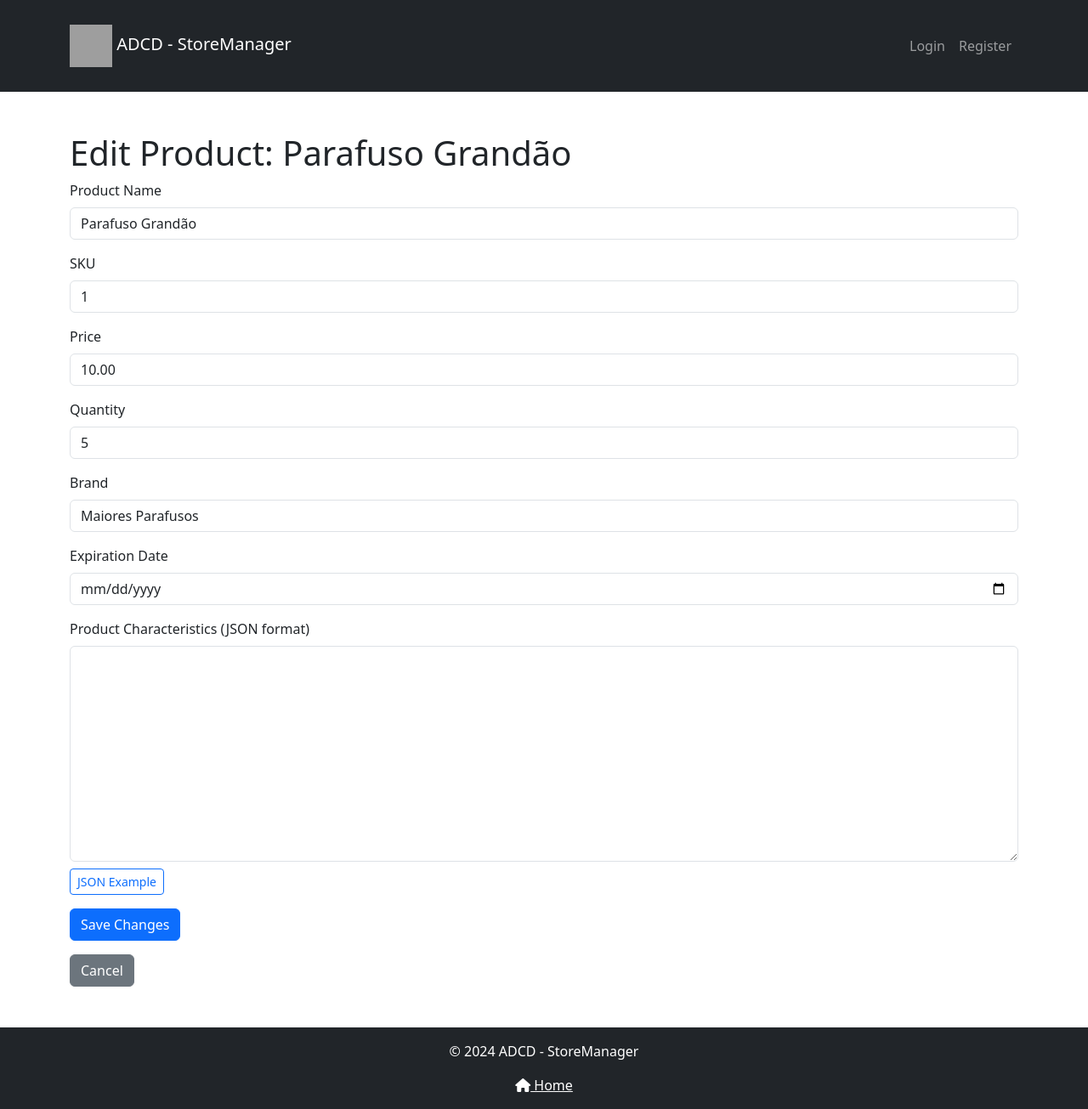
After one commit to JoaoRafael04/ADCD_StoreManager, a Django app: page /products/products/2/edit/ in a window 1280 px wide. The commit adds this page. Shown: the whole page at 85% size. Run offline with Django 5.2, Linux system fonts and the light colour scheme; a user stored in the database is signed in; data comes from the database, SQL or seed files in the repository; both versions use the stored data as it was after the commit; parts of the project's set-up code (start-up, migrations or seed data) failed here and were passed over; grey boxes are pictures that could not be loaded.

Commit message:
[Add] Product details com funcionalidades de editar e excluir produto.

```diff
--- /dev/null
+++ b/store_manager/apps/products/templates/edit_product.html
@@ -0,0 +1,69 @@
+{% extends 'base.html' %}
+{% load custom_filters %}
+
+{% block title %}Edit Product: {{ product.name }}{% endblock %}
+
+{% block content %}
+<h1>Edit Product: {{ product.name }}</h1>
+
+<form method="POST">
+    {% csrf_token %}
+    <div class="mb-3">
+        <label for="name" class="form-label">Product Name</label>
+        <input type="text" class="form-control" id="name" name="name" value="{{ product.name }}" required>
+    </div>
+
+    <div class="mb-3">
+        <label for="sku" class="form-label">SKU</label>
+        <input type="text" class="form-control" id="sku" name="sku" value="{{ product.sku }}" required>
+    </div>
+
+    <div class="mb-3">
+        <label for="price" class="form-label">Price</label>
+        <input type="number" step="0.01" class="form-control" id="price" name="price" value="{{ product.price }}" required>
+    </div>
+
+    <div class="mb-3">
+        <label for="quantity" class="form-label">Quantity</label>
+        <input type="number" class="form-control" id="quantity" name="quantity" value="{{ product.quantity }}" required>
+    </div>
+
+    <div class="mb-3">
+        <label for="brand" class="form-label">Brand</label>
+        <input type="text" class="form-control" id="brand" name="brand" value="{{ product.brand }}" required>
+    </div>
+
+    <div class="mb-3">
+        <label for="expiration_date" class="form-label">Expiration Date</label>
+        <input type="date" class="form-control" id="expiration_date" name="expiration_date" value="{{ product.expiration_date }}">
+    </div>
+
+    <div class="mb-3">
+        <label for="characteristics" class="form-label">Product Characteristics (JSON format)</label>
+
+        <!-- Textarea para o JSON -->
+        <textarea class="form-control" id="characteristics" name="characteristics" rows="10" required style="resize: vertical; min-height: 120px;"></textarea>
+
+        <!-- Botão para mostrar o exemplo -->
+        <button type="button" class="btn btn-outline-primary btn-sm mt-2" data-bs-toggle="collapse" data-bs-target="#exampleCollapse">
+            JSON Example
+        </button>
+
+        <!-- Exemplo de JSON com a possibilidade de expandir/ocultar -->
+        <div id="exampleCollapse" class="collapse mt-2">
+            <pre style="background-color: #f8f9fa; padding: 10px; font-family: 'Courier New', monospace;">
+{
+    "size": "M6",
+    "material": "stainless steel",
+    "thread_type": "metric"
+}
+            </pre>
+        </div>
+    </div>
+
+    <button type="submit" class="btn btn-primary">Save Changes</button>
+</form>
+
+<a href="{% url 'product_details' product.id %}" class="btn btn-secondary mt-3">Cancel</a>
+
+{% endblock %}
--- a/store_manager/apps/products/urls.py
+++ b/store_manager/apps/products/urls.py
@@ -2,6 +2,9 @@ from django.urls import path
 from . import views
 
 urlpatterns = [
+    path('products/<int:product_id>/edit/', views.edit_product, name='edit_product'),
+    path('products/<int:product_id>/delete/', views.delete_product, name='delete_product'),
+    path('product/<int:product_id>/details/', views.product_details, name='product_details'),
     path('subcategories/<int:subcategory_id>/products/', views.product_list, name='product_list'),
     path('subcategories/<int:subcategory_id>/products/add/', views.add_product, name='add_product'),
     path('subcategories/<int:subcategory_id>/edit/', views.edit_subcategory, name='edit_subcategory'),
--- a/store_manager/apps/products/views.py
+++ b/store_manager/apps/products/views.py
@@ -3,7 +3,7 @@ from django.contrib.auth.decorators import login_required
 from django.contrib import messages
 from .models import Category, Subcategory, Product
 from apps.companies.models import Branch, Company
-
+import json
 
 # View to list all categories for a specific branch
 @login_required
@@ -179,6 +179,11 @@ def product_list(request, subcategory_id):
     subcategory = get_object_or_404(Subcategory, id=subcategory_id)
     products = Product.objects.filter(subcategory=subcategory)
 
+    # Converte o campo `characteristics` para JSON
+    for product in products:
+        if isinstance(product.characteristics, str):
+            product.characteristics = json.loads(product.characteristics)
+
     return render(request, 'product_list.html', {
         'subcategory': subcategory,
         'products': products
@@ -220,3 +225,52 @@ def add_product(request, subcategory_id):
         return redirect('product_list', subcategory_id=subcategory.id)
 
     return render(request, 'add_product.html', {'subcategory': subcategory})
+
+@login_required
+def product_details(request, product_id):
+    product = get_object_or_404(Product, id=product_id)
+
+    # Verifica se as características são uma string JSON e as converte
+    if isinstance(product.characteristics, str):
+        product.characteristics = json.loads(product.characteristics)
+
+    return render(request, 'product_details.html', {'product': product})
+
+@login_required
+def edit_product(request, product_id):
+    product = get_object_or_404(Product, id=product_id)
+
+    if request.method == 'POST':
+        product.name = request.POST.get('name')
+        product.sku = request.POST.get('sku')
+        product.price = request.POST.get('price')
+        product.quantity = request.POST.get('quantity')
+        product.brand = request.POST.get('brand')
+        product.expiration_date = request.POST.get('expiration_date')
+
+        # Atualizar as características no formato JSON, se fornecidas
+        characteristics = request.POST.get('characteristics')
+        if characteristics:
+            import json
+            try:
+                product.characteristics = json.loads(characteristics)
+            except json.JSONDecodeError:
+                messages.error(request, 'Invalid JSON format for characteristics.')
+                return render(request, 'edit_product.html', {'product': product})
+
+        product.save()
+        messages.success(request, 'Product updated successfully!')
+        return redirect('product_details', product_id=product.id)
+
+    return render(request, 'edit_product.html', {'product': product})
+
+@login_required
+def delete_product(request, product_id):
+    product = get_object_or_404(Product, id=product_id)
+
+    if request.method == 'POST':
+        product.delete()
+        messages.success(request, 'Product deleted successfully!')
+        return redirect('product_list', subcategory_id=product.subcategory.id)
+
+    return render(request, 'delete_product.html', {'product': product})
```
Also changed, not shown: store_manager/apps/products/templates/delete_product.html (added, +14 -0 lines), store_manager/apps/products/templates/product_details.html (added, +42 -0 lines), store_manager/apps/products/templates/product_list.html (+30 -7 lines), store_manager/static/css/style.css (+23 -0 lines), store_manager/db.sqlite3.
